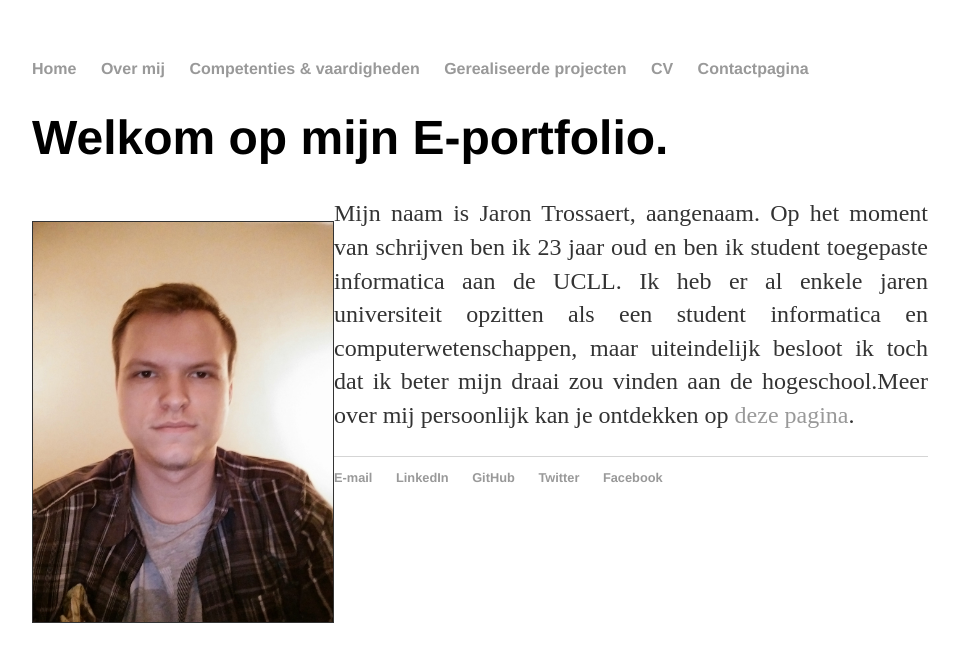
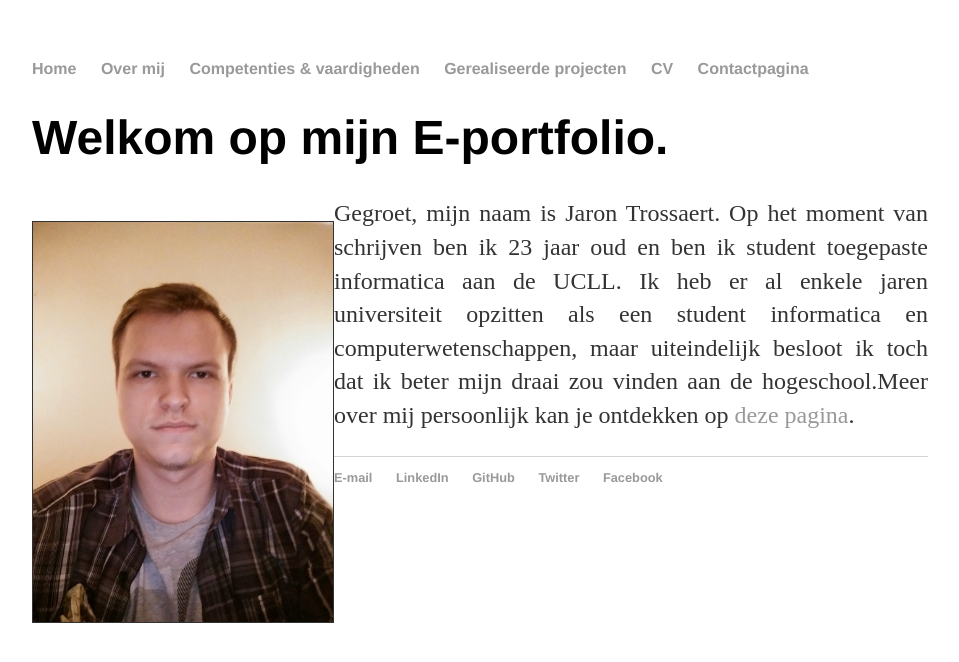
Before and after one commit to Jornax/Jornax.github.io, a Jekyll site: the page built from index.html, in a window 1280 px wide. Shown: the top 662 px of the page, without its empty margins (160-1119 px from the left). Built offline with Jekyll 4.4.1, drawn with Linux system fonts in a browser that asks for light colours.

Commit message:
Update index.html

```diff
--- a/index.html
+++ b/index.html
@@ -5,7 +5,7 @@ title: E-portfolio van Jaron Trossaert
 <div class="blurb">
 	<h1>Welkom op mijn E-portfolio.</h1>
 	<p style="float: left;"><img src="tmpPhoto.jpg" width="300px" border="1px" vertical-align=middle></p>
-<p STYLE="text-align: justify;">Mijn naam is Jaron Trossaert, aangenaam. Op het moment van schrijven ben ik 23 jaar oud
+<p STYLE="text-align: justify;">Gegroet, mijn naam is Jaron Trossaert. Op het moment van schrijven ben ik 23 jaar oud
 	en ben ik student toegepaste informatica aan de UCLL. Ik heb er al enkele jaren universiteit opzitten als
 	een student informatica en computerwetenschappen, maar uiteindelijk besloot ik toch dat ik beter mijn draai
 	zou vinden aan de hogeschool.Meer over mij persoonlijk kan je ontdekken op <a href="/about">deze pagina</a>.</p>
```
